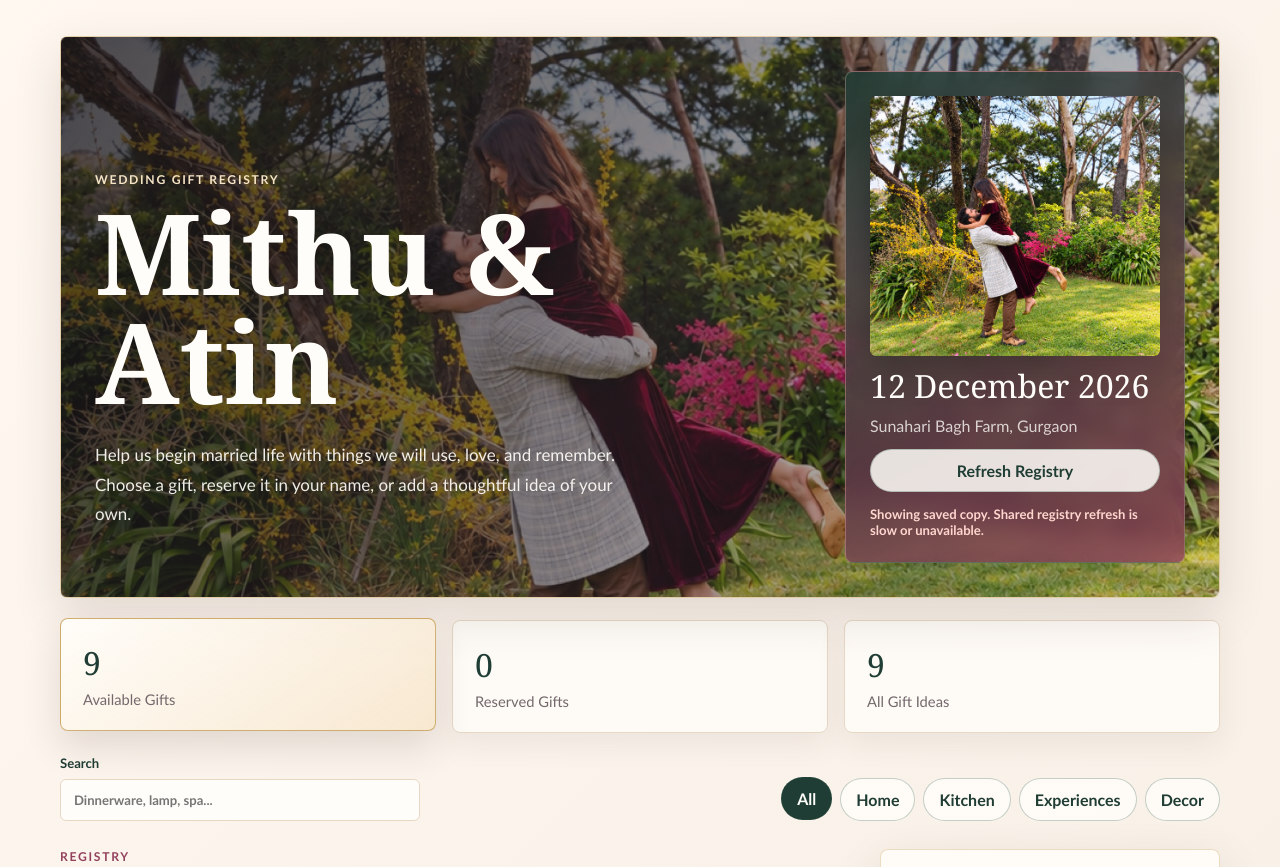
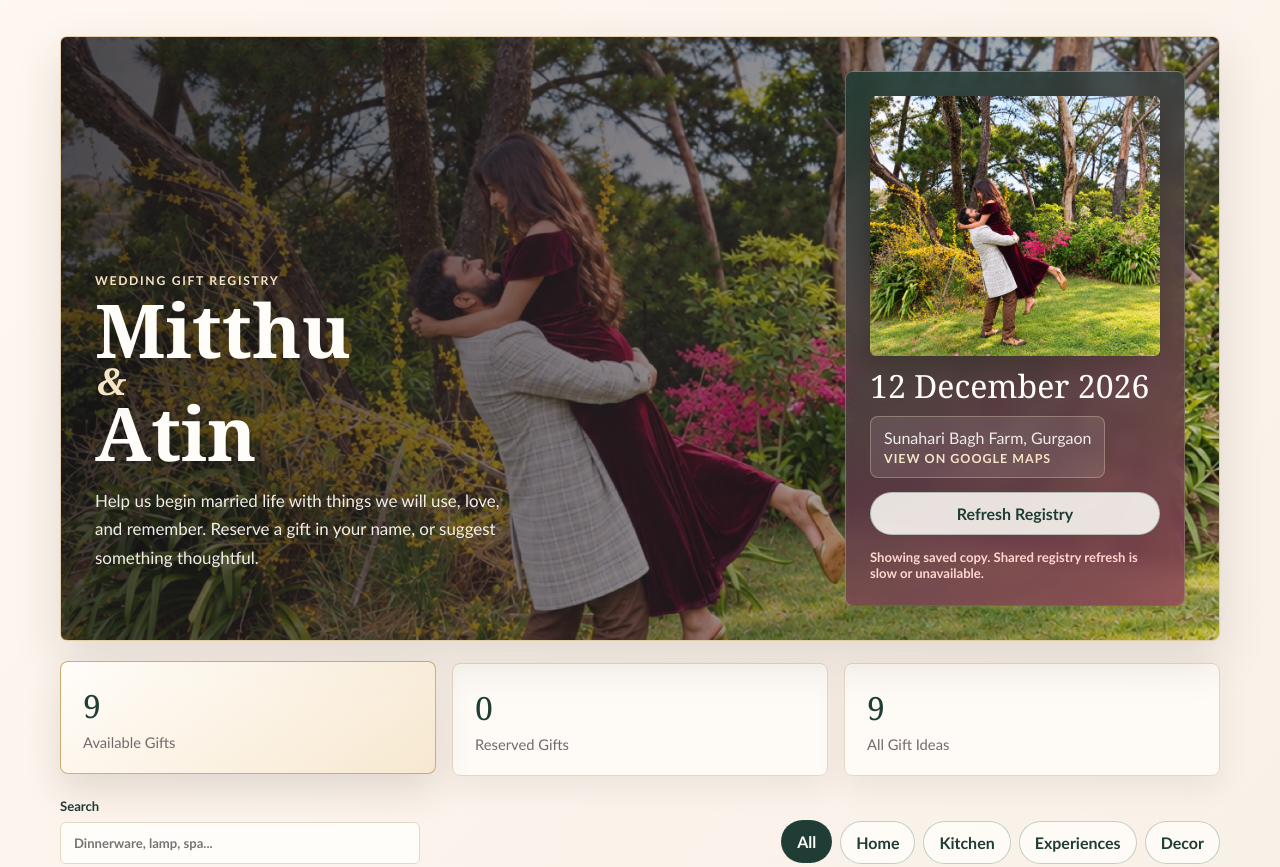
Before and after one commit to KOPRIYA/wedding_registry, a plain HTML site: page index.html in a window 1280 px wide. Shown: the top 867 px of the page. Drawn offline with Linux system fonts and the light colour scheme.

Commit message:
Add venue map link and other small aesthetic changes

```diff
--- a/config.js
+++ b/config.js
@@ -1,3 +1,3 @@
-window.WEDDING_REGISTRY_API_URL = "https://script.google.com/macros/s/AKfycbwwB9VOBQlU4Dj9c-c--OJ7QqeDYp0ccg3-Z3l0J4GIUtelnQo6iG9K7oaPZzmeZfU_3g/exec";
+window.WEDDING_REGISTRY_API_URL = "https://script.google.com/macros/s/AKfycbxAEbBlkTRI3Ie1ltnUcjY8wjfSsnmReD9MpYhswQ4onic5DsdB4hWg_sO4hQ5SrUDF0A/exec";
 window.WEDDING_REGISTRY_ADMIN_KEY = "";
 window.WEDDING_REGISTRY_API_TRANSPORT = "jsonp";
--- a/index.html
+++ b/index.html
@@ -4,25 +4,37 @@
     <meta charset="UTF-8" />
     <meta name="viewport" content="width=device-width, initial-scale=1.0" />
     <title>Wedding Gift Registry</title>
-    <link rel="stylesheet" href="styles.css?v=20261005-storage-hero" />
+    <link rel="stylesheet" href="styles.css?v=20261005-left-title" />
   </head>
   <body>
     <main class="shell">
       <section class="intro" aria-labelledby="page-title">
         <div class="intro-copy">
           <p class="kicker">Wedding Gift Registry</p>
-          <h1 id="page-title">Mithu & Atin</h1>
+          <h1 class="couple-title" id="page-title" aria-label="Mitthu and Atin">
+            <span>Mitthu</span>
+            <span class="title-joiner" aria-hidden="true">&amp;</span>
+            <span>Atin</span>
+          </h1>
           <p class="intro-text">
             Help us begin married life with things we will use, love, and
-            remember. Choose a gift, reserve it in your name, or add a thoughtful
-            idea of your own.
+            remember. Reserve a gift in your name, or suggest something
+            thoughtful.
           </p>
         </div>
 
         <div class="event-card" aria-label="Wedding details">
-          <img src="resources/hero-couple.jpg" alt="Mithu and Atin in a garden" />
+          <img src="resources/hero-couple.jpg" alt="Mitthu and Atin in a garden" />
           <span class="event-date">12 December 2026</span>
-          <span class="event-place">Sunahari Bagh Farm, Gurgaon</span>
+          <a
+            class="event-place"
+            href="https://maps.app.goo.gl/mh2DYUnVHghojit97"
+            target="_blank"
+            rel="noreferrer"
+          >
+            <span>Sunahari Bagh Farm, Gurgaon</span>
+            <span class="event-map-label">View on Google Maps</span>
+          </a>
           <button class="ghost-button" id="refreshButton" type="button">
             Refresh Registry
           </button>
@@ -140,7 +152,7 @@
       </form>
     </dialog>
 
-    <script src="config.js?v=20261005-storage-hero"></script>
-    <script src="app.js?v=20261005-storage-hero"></script>
+    <script src="config.js?v=20261005-left-title"></script>
+    <script src="app.js?v=20261005-left-title"></script>
   </body>
 </html>
--- a/styles.css
+++ b/styles.css
@@ -79,7 +79,7 @@ textarea:disabled {
   inset: 0;
   z-index: 0;
   background-image:
-    linear-gradient(110deg, rgba(25, 22, 24, 0.78) 0%, rgba(44, 37, 40, 0.56) 46%, rgba(44, 37, 40, 0.2) 100%),
+    linear-gradient(100deg, rgba(25, 22, 24, 0.78) 0%, rgba(44, 37, 40, 0.58) 46%, rgba(44, 37, 40, 0.22) 100%),
     url("resources/hero-couple.jpg");
   background-position: center, center 58%;
   background-repeat: no-repeat;
@@ -120,10 +120,39 @@ h2 {
 }
 
 h1 {
-  max-width: 8ch;
   color: var(--surface);
-  font-size: 7rem;
   text-shadow: 0 6px 30px rgba(0, 0, 0, 0.3);
+}
+
+.couple-title {
+  display: grid;
+  width: min(100%, 5.4ch);
+  max-width: 100%;
+  font-size: clamp(4.3rem, 5.8vw, 6.05rem);
+  line-height: 0.86;
+  text-align: left;
+}
+
+.couple-title span:not(.title-joiner) {
+  display: block;
+}
+
+.couple-title span:last-child {
+  padding-left: 0;
+}
+
+.title-joiner {
+  display: inline-block;
+  margin: 0.02em 0 0.03em 0.05em;
+  border: 0;
+  border-radius: 0;
+  color: var(--champagne);
+  background: transparent;
+  font-size: 0.5em;
+  font-style: italic;
+  line-height: 1;
+  text-shadow: 0 5px 22px rgba(0, 0, 0, 0.34);
+  transform: translateY(-0.03em);
 }
 
 h2 {
@@ -131,12 +160,13 @@ h2 {
 }
 
 .intro-text {
-  max-width: 56ch;
-  margin: 24px 0 0;
+  max-width: 48ch;
+  margin: 22px 0 0;
   color: rgba(255, 253, 249, 0.92);
   font-size: 1.06rem;
-  line-height: 1.75;
+  line-height: 1.68;
   text-shadow: 0 3px 18px rgba(0, 0, 0, 0.32);
+  text-wrap: pretty;
 }
 
 .event-card {
@@ -169,7 +199,31 @@ h2 {
 }
 
 .event-place {
-  color: rgba(255, 253, 248, 0.78);
+  display: grid;
+  gap: 4px;
+  width: fit-content;
+  max-width: 100%;
+  padding: 11px 13px;
+  border: 1px solid rgba(246, 228, 199, 0.3);
+  border-radius: 8px;
+  color: rgba(255, 253, 248, 0.9);
+  background: rgba(255, 253, 249, 0.1);
+  text-decoration: none;
+  transition: background 180ms ease, border-color 180ms ease, transform 180ms ease;
+}
+
+.event-place:hover {
+  border-color: rgba(246, 228, 199, 0.62);
+  background: rgba(255, 253, 249, 0.16);
+  transform: translateY(-1px);
+}
+
+.event-map-label {
+  color: var(--champagne);
+  font-size: 0.78rem;
+  font-weight: 900;
+  letter-spacing: 0.08em;
+  text-transform: uppercase;
 }
 
 .sync-status {
@@ -542,6 +596,11 @@ dialog::backdrop {
     object-position: center 58%;
   }
 
+  .couple-title {
+    width: min(100%, 5.35ch);
+    font-size: clamp(3.7rem, 10.5vw, 5rem);
+  }
+
   .category-tabs {
     justify-content: flex-start;
   }
@@ -559,11 +618,26 @@ dialog::backdrop {
 
   .intro {
     padding: 22px;
-    min-height: 620px;
+    min-height: 560px;
   }
 
-  h1 {
-    font-size: 4rem;
+  .intro::before {
+    background-position: center, 56% 50%;
+  }
+
+  .couple-title {
+    width: min(100%, 5.3ch);
+    font-size: clamp(2.95rem, 13.6vw, 4rem);
+  }
+
+  .title-joiner {
+    font-size: 0.5em;
+  }
+
+  .intro-text {
+    max-width: 32ch;
+    font-size: 1rem;
+    line-height: 1.62;
   }
 
   h2 {
```
